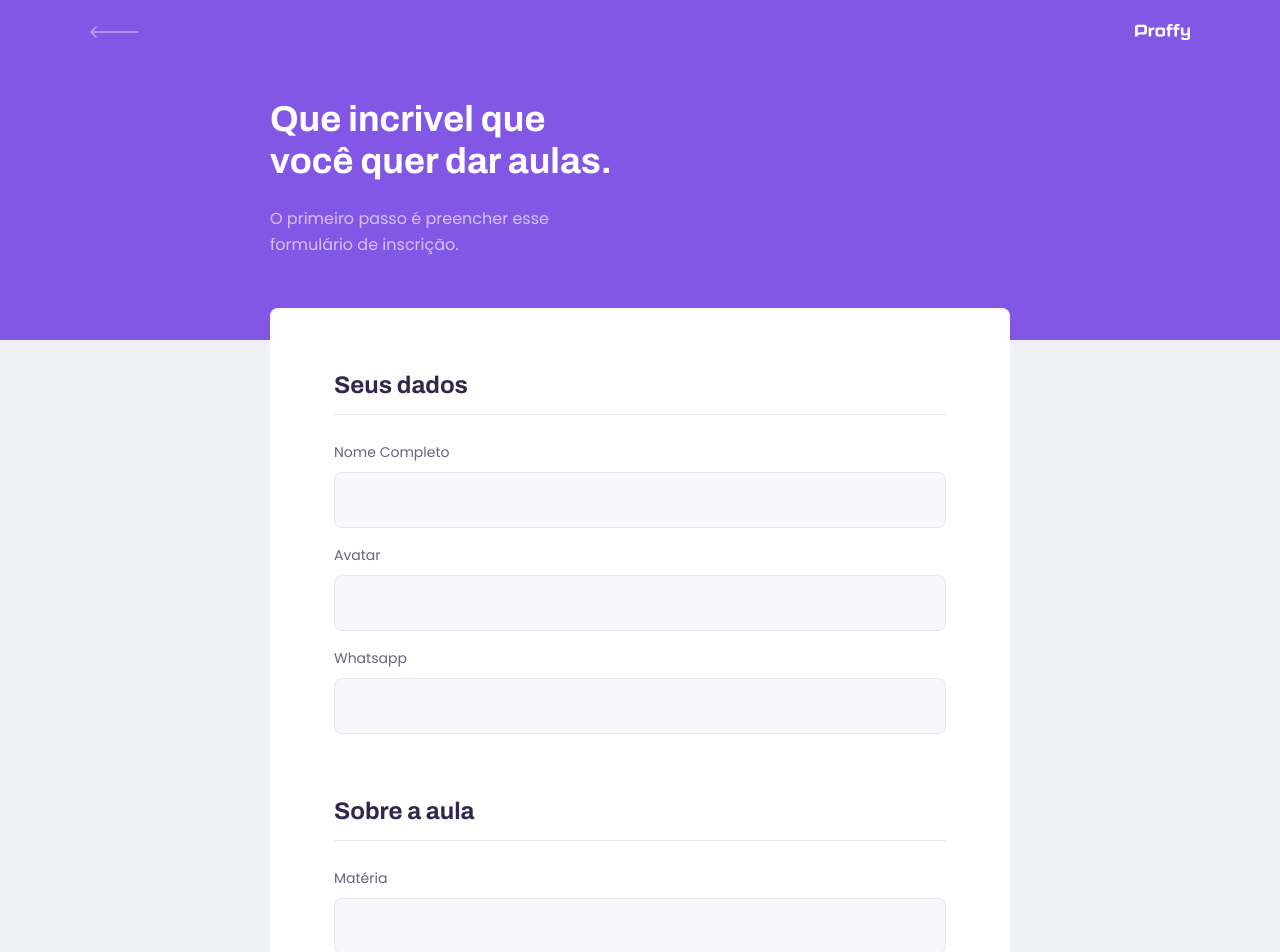
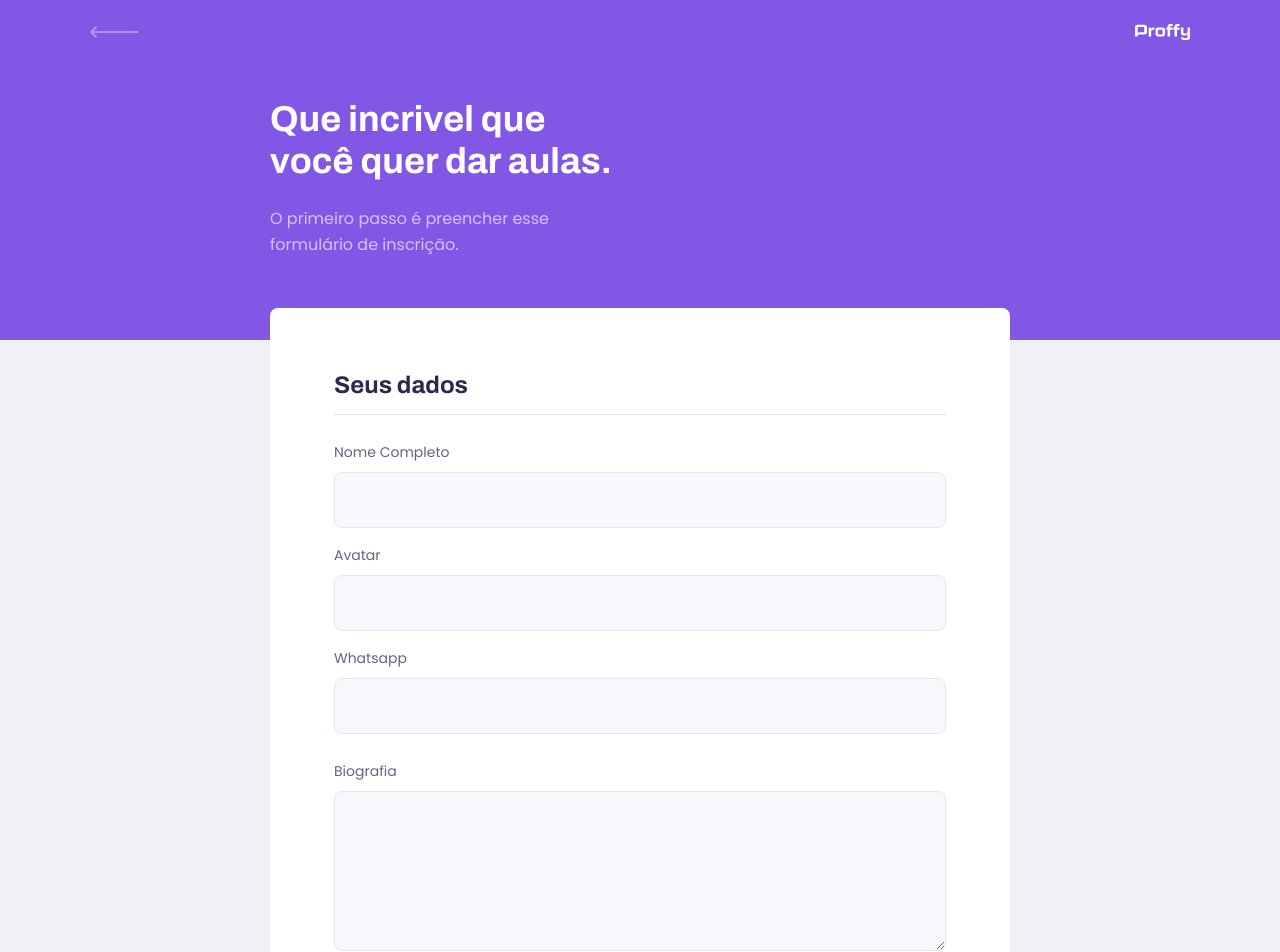
Before and after one commit to EdsonLuiz/nlw2-web, a React (Create React App) app: page /give-classes in a window 1280 px wide. Shown: the top 952 px of the page. Built offline with nearby package versions, Linux system fonts and the light colour scheme.

Commit message:
feat: add TextArea component

```diff
--- /dev/null
+++ b/src/components/TextArea/TextArea.tsx
@@ -0,0 +1,20 @@
+import React, { TextareaHTMLAttributes} from "react";
+
+import "./styles.css";
+
+interface TextAreaProps extends TextareaHTMLAttributes<HTMLTextAreaElement> {
+  label: string;
+  name: string
+}
+
+const TextArea: React.FC<TextAreaProps> = (props) => {
+  const {label, name, ...rest} = props
+  return (
+    <div className="textarea-block">
+      <label htmlFor={name}>{label}</label>
+      <textarea id={name} {...rest} />
+    </div>
+  );
+};
+
+export default TextArea
--- /dev/null
+++ b/src/components/TextArea/index.ts
@@ -0,0 +1 @@
+export {default as TextArea} from './TextArea'
--- /dev/null
+++ b/src/components/TextArea/styles.css
@@ -0,0 +1,42 @@
+.textarea-block {
+  position: relative;
+}
+
+.textarea-block + .textarea-block {
+  margin-top: 1.4rem;
+}
+
+.textarea-block label {
+  font-size: 1.4rem;
+}
+
+.textarea-block textarea {
+  width: 100%;
+  min-height: 8rem;
+  height: 16rem;
+  margin-top: 0.8rem;
+  border-radius: 0.8rem;
+  background: var(--color-input-background);
+  border: 1px solid var(--color-line-in-white);
+  outline: 0;
+  resize: vertical;
+  padding: 1.2rem 1.6rem;
+  font: 1.6rem Archivo;
+}
+
+.textarea-block:focus-within::after {
+  width: calc(100% - 3.2rem);
+  height: 2px;
+  content: "";
+  background: var(--color-primary-light);
+  position: absolute;
+  left: 1.6rem;
+  right: 1.6rem;
+  bottom: 0.2rem;
+}
+
+/* @media (min-width: 700px) { */
+/*   .input-block + .input-block { */
+/*     margin-top: 0; */
+/*   } */
+/* } */
--- a/src/pages/TeacherForm/TeacherForm.tsx
+++ b/src/pages/TeacherForm/TeacherForm.tsx
@@ -4,6 +4,7 @@
 import './styles.css'
 import warningIcon from '../../assets/images/icons/warning.svg'
 import {Input} from '../../components/Input'
+import {TextArea} from '../../components/TextArea'
 
 const TeacherForm:React.FC = () => {
   const title = "Que incrivel que você quer dar aulas."
@@ -19,6 +20,7 @@
           <Input name="name" label="Nome Completo" />
           <Input name="avatar" label="Avatar" />
           <Input name="whatsapp" label="Whatsapp" />
+          <TextArea name="bio" label="Biografia" />
         </fieldset>
 
         <fieldset>
--- a/src/pages/TeacherForm/styles.css
+++ b/src/pages/TeacherForm/styles.css
@@ -36,6 +36,10 @@
   width: 100%;
   padding-bottom: 1.6rem;
   border-bottom: 1px solid var(--color-line-in-white);
+}
+
+#page-teacher-form main fieldset .input-block + .textarea-block {
+  margin-top: 2.4rem;
 }
 
 #page-teacher-form main label {
```
